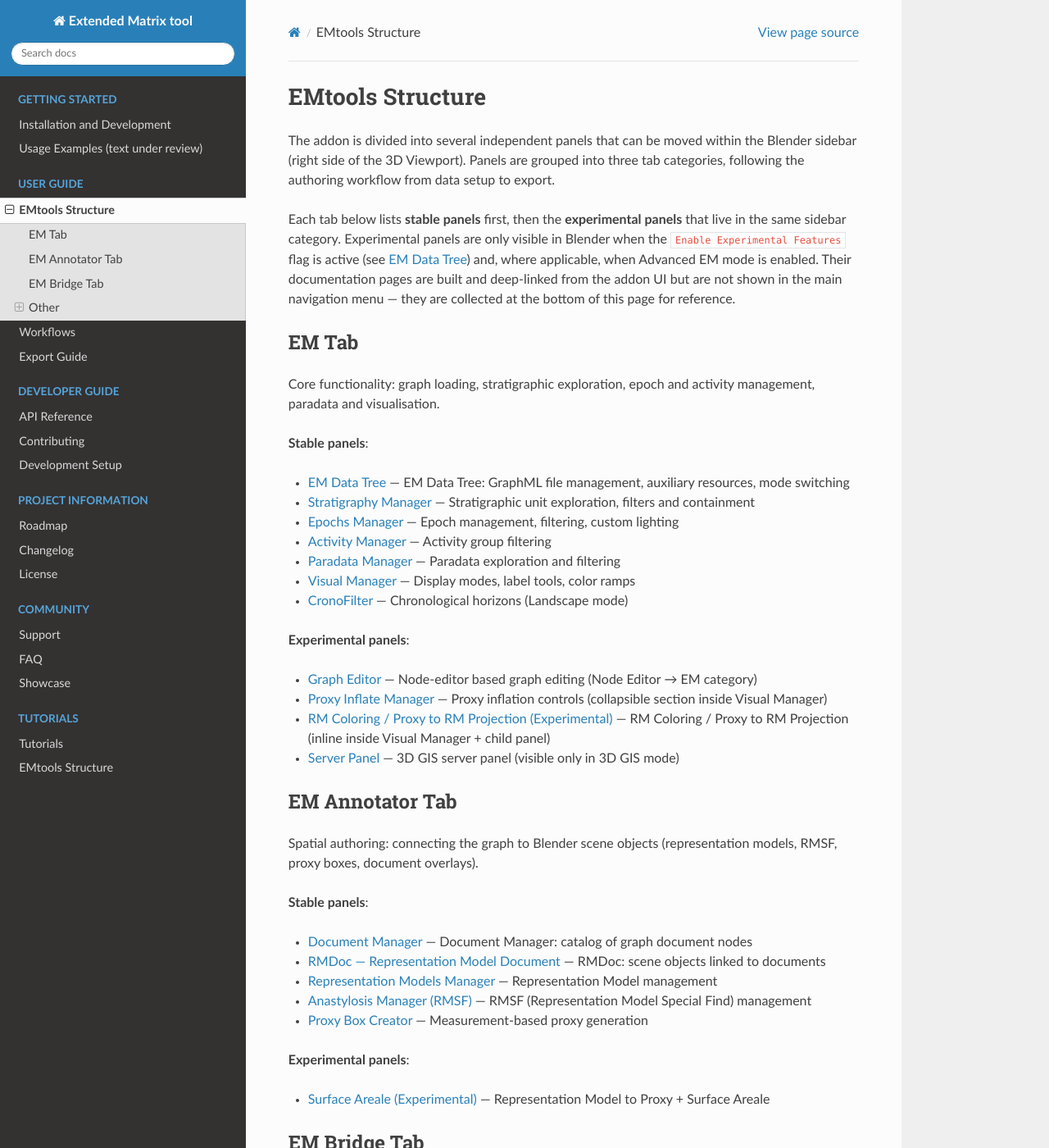
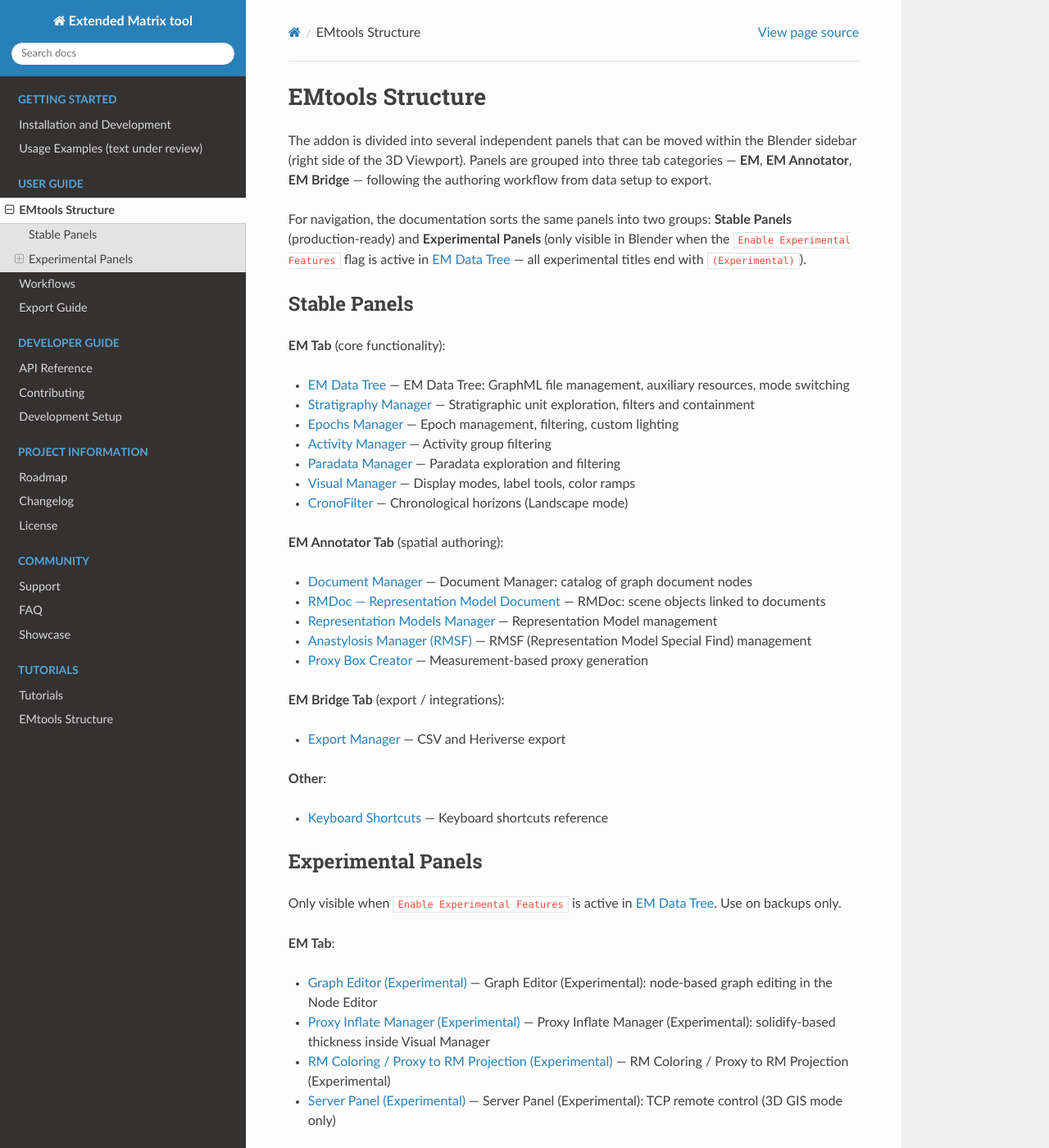
Before and after one commit to zalmoxes-laran/EM-blender-tools-doc, a Sphinx documentation site: the page built from docs/panels/index.rst, in a window 1280 px wide and 1400 px high. Shown: the whole window at 82% size. Built offline with Sphinx 7.4.7 and the Read the Docs theme 3.1.0, drawn with Linux system fonts in a browser that asks for light colours; some of the changed text lies outside the part shown.

Commit message:
fixed order of panels

```diff
--- a/docs/panels/graph_editor.rst
+++ b/docs/panels/graph_editor.rst
@@ -2,8 +2,8 @@
 
 .. _Graph_Editor:
 
-Graph Editor
-============
+Graph Editor (Experimental)
+===========================
 
 The Graph Editor provides a node-based visualization of the Extended Matrix graph directly within Blender's Node Editor. It is composed of multiple sub-panels that control loading, filtering, appearance, and synchronization between the graph and the 3D viewport.
 
--- a/docs/panels/index.rst
+++ b/docs/panels/index.rst
@@ -3,24 +3,19 @@ EMtools Structure
 
 The addon is divided into several independent panels that can be moved within
 the Blender sidebar (right side of the 3D Viewport). Panels are grouped into
-three tab categories, following the authoring workflow from data setup to
-export.
+three tab categories — **EM**, **EM Annotator**, **EM Bridge** — following
+the authoring workflow from data setup to export.
 
-Each tab below lists **stable panels** first, then the **experimental
-panels** that live in the same sidebar category. Experimental panels are
-only visible in Blender when the ``Enable Experimental Features`` flag is
-active (see :ref:`EMsetup`) and, where applicable, when Advanced EM mode
-is enabled. Their documentation pages are built and deep-linked from the
-addon UI but are not shown in the main navigation menu — they are
-collected at the bottom of this page for reference.
+For navigation, the documentation sorts the same panels into two
+groups: **Stable Panels** (production-ready) and **Experimental Panels**
+(only visible in Blender when the ``Enable Experimental Features`` flag
+is active in :ref:`EMsetup` — all experimental titles end with
+``(Experimental)``).
 
-EM Tab
-------
+Stable Panels
+-------------
 
-Core functionality: graph loading, stratigraphic exploration, epoch and
-activity management, paradata and visualisation.
-
-**Stable panels**:
+**EM Tab** (core functionality):
 
 - :doc:`em_setup` — EM Data Tree: GraphML file management, auxiliary resources, mode switching
 - :doc:`stratigraphy_manager` — Stratigraphic unit exploration, filters and containment
@@ -30,20 +25,7 @@ activity management, paradata and visualisation.
 - :doc:`visual_manager` — Display modes, label tools, color ramps
 - :doc:`cronofilter` — Chronological horizons (Landscape mode)
 
-**Experimental panels**:
-
-- :doc:`graph_editor` — Node-editor based graph editing (Node Editor → EM category)
-- :doc:`proxy_inflate_manager` — Proxy inflation controls (collapsible section inside Visual Manager)
-- :doc:`proxy_to_rm_projection` — RM Coloring / Proxy to RM Projection (inline inside Visual Manager + child panel)
-- :doc:`server_panel` — 3D GIS server panel (visible only in 3D GIS mode)
-
-EM Annotator Tab
-----------------
-
-Spatial authoring: connecting the graph to Blender scene objects
-(representation models, RMSF, proxy boxes, document overlays).
-
-**Stable panels**:
+**EM Annotator Tab** (spatial authoring):
 
 - :doc:`document_manager_3d` — Document Manager: catalog of graph document nodes
 - :doc:`rmdoc_manager` — RMDoc: scene objects linked to documents
@@ -51,34 +33,41 @@ Spatial authoring: connecting the graph to Blender scene objects
 - :doc:`anastylosis_manager` — RMSF (Representation Model Special Find) management
 - :doc:`proxy_box_creator` — Measurement-based proxy generation
 
-**Experimental panels**:
-
-- :doc:`surface_areale` — Representation Model to Proxy + Surface Areale
-
-EM Bridge Tab
--------------
-
-Export and integrations with external pipelines.
-
-**Stable panels**:
+**EM Bridge Tab** (export / integrations):
 
 - :doc:`export_manager` — CSV and Heriverse export
 
-**Experimental panels**:
-
-- :doc:`stratiminer` — StratiMiner: unified ``em_data.xlsx`` workflow (prompt copy, build and merge)
-- :doc:`export_statistics` — Per-object mesh statistics CSV export
-- :doc:`tapestry_integration` — AI-powered photorealistic reconstruction via Tapestry server
-
-Other
------
+**Other**:
 
 - :doc:`keyboard_shortcuts` — Keyboard shortcuts reference
+
+Experimental Panels
+-------------------
+
+Only visible when ``Enable Experimental Features`` is active in
+:ref:`EMsetup`. Use on backups only.
+
+**EM Tab**:
+
+- :doc:`graph_editor` — Graph Editor (Experimental): node-based graph editing in the Node Editor
+- :doc:`proxy_inflate_manager` — Proxy Inflate Manager (Experimental): solidify-based thickness inside Visual Manager
+- :doc:`proxy_to_rm_projection` — RM Coloring / Proxy to RM Projection (Experimental)
+- :doc:`server_panel` — Server Panel (Experimental): TCP remote control (3D GIS mode only)
+
+**EM Annotator Tab**:
+
+- :doc:`surface_areale` — Surface Areale (Experimental): Representation Model to Proxy + Surface Areale
+
+**EM Bridge Tab**:
+
+- :doc:`stratiminer` — StratiMiner (Experimental): unified ``em_data.xlsx`` workflow (prompt copy, build and merge)
+- :doc:`export_statistics` — Export Statistics (Experimental): per-object mesh statistics CSV
+- :doc:`tapestry_integration` — Tapestry Integration (Experimental): AI-powered photorealistic reconstruction
 
 
 .. toctree::
    :maxdepth: 2
-   :caption: EM Tab
+   :caption: Stable Panels
 
    em_setup
    stratigraphy_manager
@@ -87,37 +76,17 @@ Other
    paradata_manager
    visual_manager
    cronofilter
-
-.. toctree::
-   :maxdepth: 2
-   :caption: EM Annotator Tab
-
    document_manager_3d
    rmdoc_manager
    rm_manager
    anastylosis_manager
    proxy_box_creator
+   export_manager
+   keyboard_shortcuts
 
 .. toctree::
    :maxdepth: 2
-   :caption: EM Bridge Tab
-
-   export_manager
-
-.. toctree::
-   :maxdepth: 2
-   :caption: Other
-
-   keyboard_shortcuts
-
-
-.. Experimental / not-yet-stable panels.
-   Pages are built (so deep links from the addon UI continue to work) but
-   hidden from the user-visible navigation until each panel is promoted to
-   stable in a future release.
-
-.. toctree::
-   :hidden:
+   :caption: Experimental Panels
 
    graph_editor
    proxy_inflate_manager
--- a/docs/panels/proxy_inflate_manager.rst
+++ b/docs/panels/proxy_inflate_manager.rst
@@ -1,7 +1,7 @@
 .. _Proxy_Inflate_Manager:
 
-Proxy Inflate Manager
-=====================
+Proxy Inflate Manager (Experimental)
+====================================
 
 The Proxy Inflate Manager adds thickness to proxy models using Blender's Solidify modifier. This is useful for giving volume to flat proxy geometry, both for visualization and for export workflows.
 
--- a/docs/panels/server_panel.rst
+++ b/docs/panels/server_panel.rst
@@ -1,7 +1,7 @@
 .. _Server_Panel:
 
-Server Panel
-============
+Server Panel (Experimental)
+===========================
 
 The Server Panel provides TCP connectivity for remote control of EMtools. It allows external applications to send commands to Blender via a TCP socket connection.
 
--- a/docs/panels/tapestry_integration.rst
+++ b/docs/panels/tapestry_integration.rst
@@ -1,7 +1,7 @@
 .. _Tapestry_Integration:
 
-Tapestry Integration
-====================
+Tapestry Integration (Experimental)
+===================================
 
 The Tapestry Integration panel provides AI-powered photorealistic reconstruction capabilities. It connects to an external Tapestry server to submit rendering jobs that transform proxy-based scenes into photorealistic visualizations.
 
```
